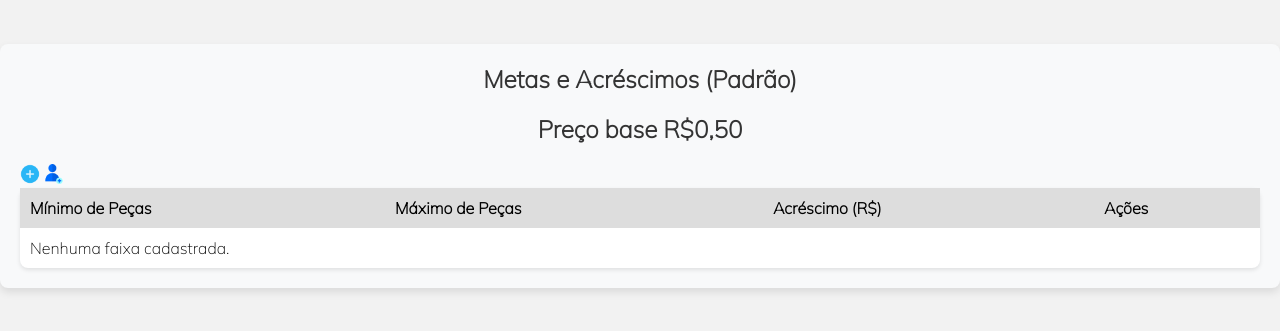
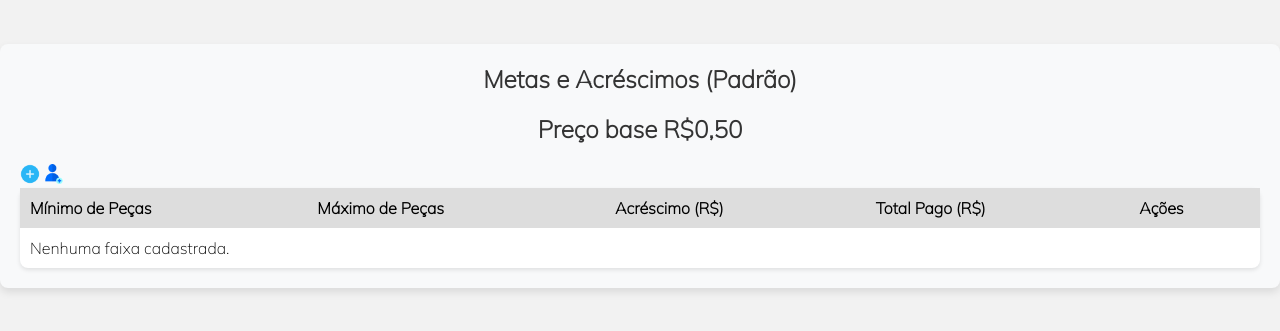
Before and after one commit to fgallo1983/projeto-vendas, a Django app: page /metas/ in a window 1280 px wide. Shown: the part 176-507 px from the top of the page. Run offline with Django 5.2, Linux system fonts and the light colour scheme; the visitor is signed in with stand-in values (Sample User, id 1); data comes from the database, SQL or seed files in the repository; data that the repository does not hold is empty.

Commit message:
criado coluna total pago na tabela metas

```diff
--- a/vendas/templates/metas/listar_metas.html
+++ b/vendas/templates/metas/listar_metas.html
@@ -24,6 +24,7 @@
                 <th>Mínimo de Peças</th>
                 <th>Máximo de Peças</th>
                 <th>Acréscimo (R$)</th>
+                <th>Total Pago (R$)</th>
                 <th>Ações</th>
             </tr>
         </thead>
@@ -33,6 +34,7 @@
                 <td>{{ meta.min_pecas }}</td>
                 <td>{% if meta.max_pecas %}{{ meta.max_pecas }}{% else %}+{% endif %}</td>
                 <td>R$ {{ meta.acrescimo|floatformat:2 }}</td>
+                <td>R$ {{ meta.total_pago|floatformat:2 }}</td>
                 <td>
                     <a href="{% url 'editar_meta' meta.id %}" class="btn-acao editar"><img src="{% static 'images/btn-edit.png' %}" alt="Editar" width="20"></a>
                     <a href="{% url 'excluir_meta' meta.id %}" class="btn-acao excluir" onclick="return confirm('Tem certeza que deseja excluir esta faixa?')">
@@ -57,6 +59,7 @@
                         <th>Mínimo de Peças</th>
                         <th>Máximo de Peças</th>
                         <th>Acréscimo (R$)</th>
+                        <th>Total Pago (R$)</th>
                         <th>Ações</th>
                     </tr>
                 </thead>
@@ -66,6 +69,7 @@
                         <td>{{ meta.min_pecas }}</td>
                         <td>{% if meta.max_pecas %}{{ meta.max_pecas }}{% else %}+{% endif %}</td>
                         <td>R$ {{ meta.acrescimo|floatformat:2 }}</td>
+                        <td>R$ {{ meta.total_pago|floatformat:2 }}</td>
                         <td>
                             <a href="{% url 'editar_meta_vendedora' meta.id meta.vendedora.id %}" class="btn-acao editar"><img src="{% static 'images/btn-edit.png' %}" alt="Editar" width="20"></a>
                             <a href="{% url 'excluir_meta_vendedora' meta.id meta.vendedora.id %}" class="btn-acao excluir" onclick="return confirm('Tem certeza que deseja excluir esta faixa?')">
--- a/vendas/views.py
+++ b/vendas/views.py
@@ -704,9 +704,17 @@ def listar_metas(request):
     metas_padroes = MetaAcrescimo.objects.all().order_by("min_pecas")
     metas_especificas = MetaVendedora.objects.select_related("vendedora").order_by("vendedora__id", "min_pecas")
 
-    # Agrupa metas específicas por vendedora
+    # Valor base
+    valor_base = 0.50
+
+    # Adiciona total_pago para metas padrão
+    for meta in metas_padroes:
+        meta.total_pago = meta.acrescimo + valor_base
+
+    # Agrupa metas específicas por vendedora e já adiciona total_pago
     agrupadas = {}
     for meta in metas_especificas:
+        meta.total_pago = meta.acrescimo + valor_base  # adiciona o campo dinamicamente
         if meta.vendedora not in agrupadas:
             agrupadas[meta.vendedora] = []
         agrupadas[meta.vendedora].append(meta)
```
